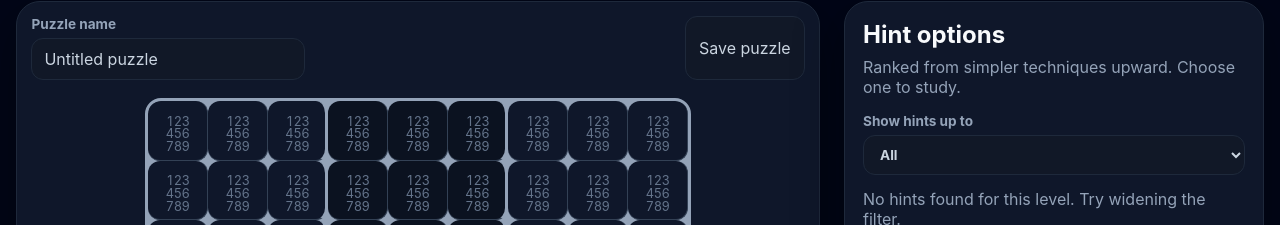
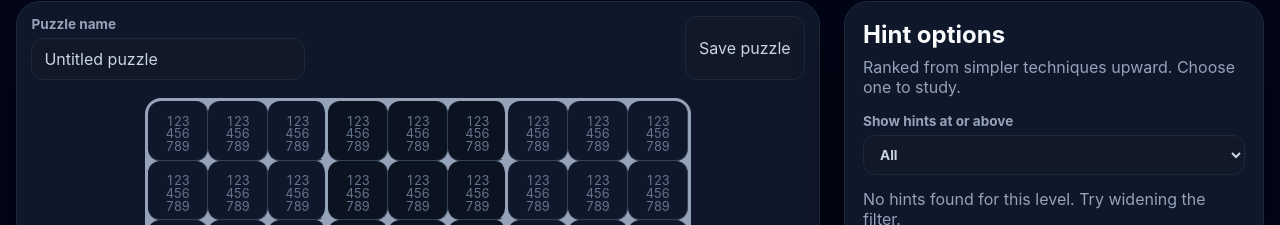
Before and after one commit to rossim2i2/sudoku-tutor, a React (Vite) app: page / in a window 1280 px wide. Shown: the part 186-411 px from the top of the page. Built offline with nearby package versions, Linux system fonts and the light colour scheme.

Commit message:
fix(app): filter hints by minimum skill level

```diff
--- a/src/App.tsx
+++ b/src/App.tsx
@@ -229,7 +229,7 @@ function App() {
             <h2>Hint options</h2>
             <p className="muted">Ranked from simpler techniques upward. Choose one to study.</p>
             <label className="hint-level-filter" htmlFor="hint-level">
-              Show hints up to
+              Show hints at or above
               <select id="hint-level" value={hintLevel} onChange={(event) => setHintLevel(event.target.value as HintLevel)}>
                 {Object.entries(hintLevelLabels).map(([value, label]) => (
                   <option key={value} value={value}>{label}</option>
@@ -379,8 +379,8 @@ const isEditableTarget = (target: EventTarget | null): boolean => {
 
 const filterHintsByLevel = (hints: HintStep[], level: HintLevel): HintStep[] => {
   if (level === 'all') return hints
-  const maxRank = hintLevelRank[level]
-  return hints.filter((hint) => hintLevelRank[hint.difficulty] <= maxRank)
+  const minRank = hintLevelRank[level]
+  return hints.filter((hint) => hintLevelRank[hint.difficulty] >= minRank)
 }
 
 const HintLegend = ({ hint }: { hint: HintStep }) => {
```
